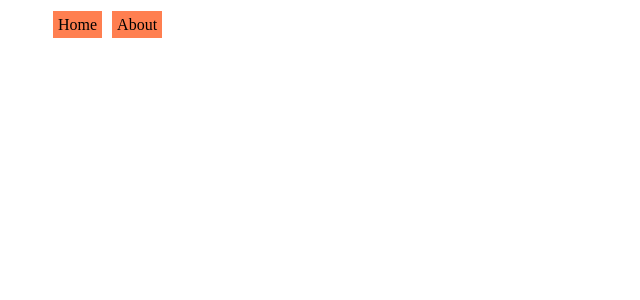
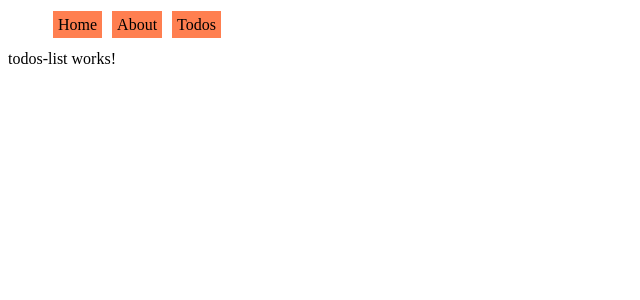
Before and after one commit to Brienyll/PWA-Angular, an Angular app: page /todos in a window 1280 px wide. Before the commit this address led to /. Shown: the top 300 px of the page, without its empty margins (0-640 px from the left). Built offline with nearby package versions, Linux system fonts and the light colour scheme.

Commit message:
added lazy loading for todos component

```diff
--- a/src/app/app-routing.module.ts
+++ b/src/app/app-routing.module.ts
@@ -2,13 +2,17 @@ import { NgModule } from '@angular/core';
 import { Routes, RouterModule } from '@angular/router';
 import { HomeComponent } from './home/home.component';
 import { AboutComponent } from './about/about.component';
+import { TodosListComponent } from './todos/todos-list/todos-list.component';
 
 const routes: Routes = [
-  {
-    path: '', component: HomeComponent
+  { path: '',
+    component: HomeComponent
   },
-  {
-    path: 'about', component: AboutComponent
+  { path: 'about',
+    component: AboutComponent
+  },
+  { path: 'todos',
+    loadChildren: './todos/todos.module#TodosModule'
   }
 ];
 
--- a/src/app/nav/nav.component.html
+++ b/src/app/nav/nav.component.html
@@ -1,4 +1,5 @@
 <ul class='nav'>
   <li routerLink='/'>Home</li>
   <li routerLink='/about'>About</li>
+  <li routerLink='/todos'>Todos</li>
 </ul>
--- /dev/null
+++ b/src/app/todos/todos-item/todos-item.component.html
@@ -0,0 +1,3 @@
+<p>
+  todos-item works!
+</p>
--- /dev/null
+++ b/src/app/todos/todos-item/todos-item.component.ts
@@ -0,0 +1,15 @@
+import { Component, OnInit } from '@angular/core';
+
+@Component({
+  selector: 'app-todos-item',
+  templateUrl: './todos-item.component.html',
+  styleUrls: ['./todos-item.component.scss']
+})
+export class TodosItemComponent implements OnInit {
+
+  constructor() { }
+
+  ngOnInit() {
+  }
+
+}
--- /dev/null
+++ b/src/app/todos/todos-list/todos-list.component.html
@@ -0,0 +1,3 @@
+<p>
+  todos-list works!
+</p>
--- /dev/null
+++ b/src/app/todos/todos-list/todos-list.component.ts
@@ -0,0 +1,15 @@
+import { Component, OnInit } from '@angular/core';
+
+@Component({
+  selector: 'app-todos-list',
+  templateUrl: './todos-list.component.html',
+  styleUrls: ['./todos-list.component.scss']
+})
+export class TodosListComponent implements OnInit {
+
+  constructor() { }
+
+  ngOnInit() {
+  }
+
+}
```
Also changed, not shown: src/app/todos/todos-routing.module.ts (added, +15 -0 lines), src/app/todos/todos.module.ts (added, +15 -0 lines), src/app/todos/todos-item/todos-item.component.scss (added), src/app/todos/todos-list/todos-list.component.scss (added).
